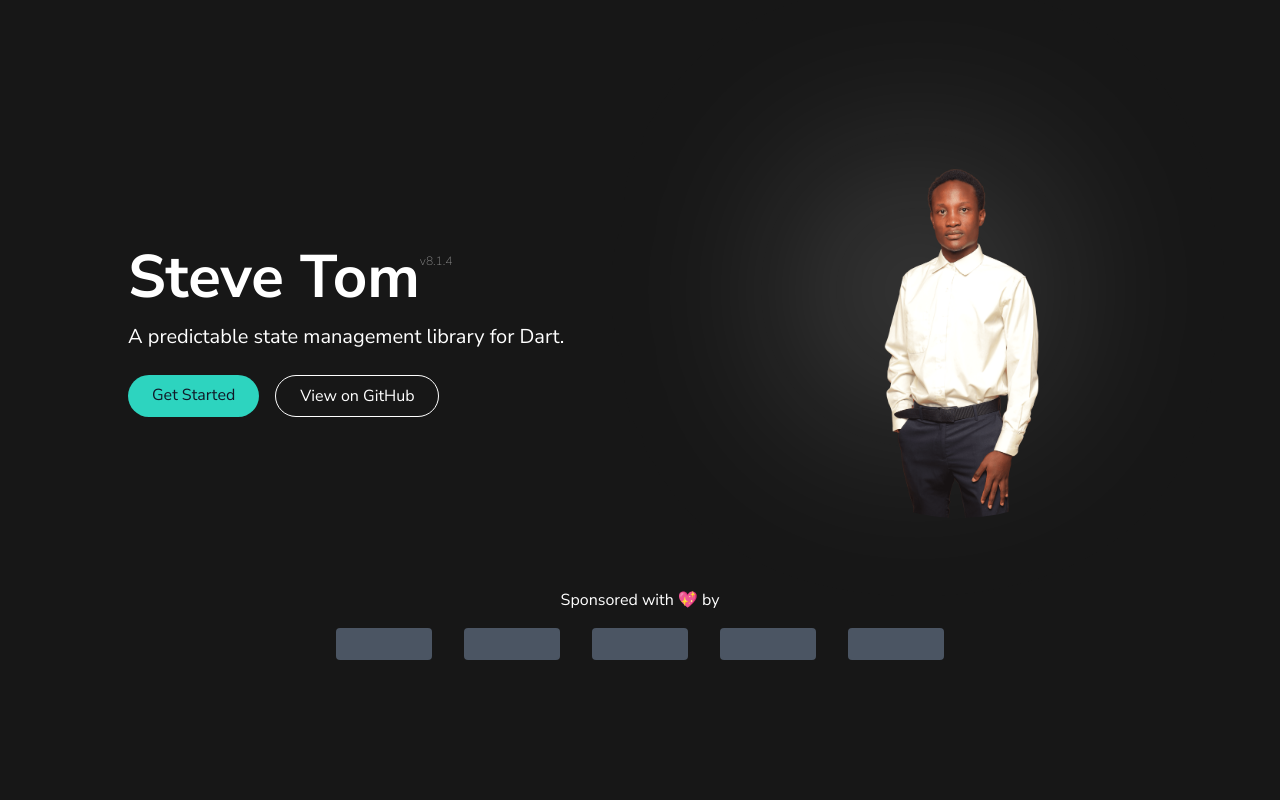
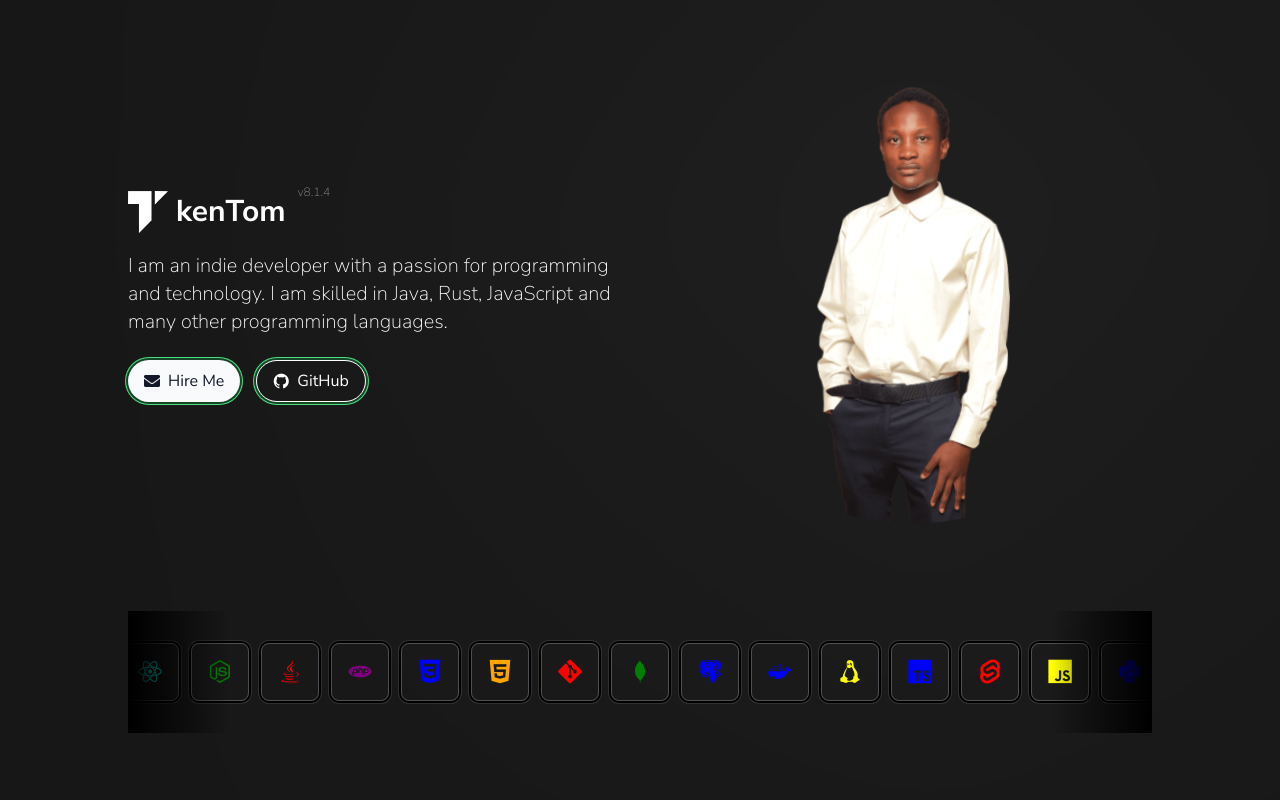
Before and after one commit to Raccoon254/svelte-portfolio, a SvelteKit app: page / in a window 1280 px wide. Shown: the top 800 px of the page. Built offline with nearby package versions, Linux system fonts and the light colour scheme.

Commit message:
Complete add animations

```diff
--- a/src/app.css
+++ b/src/app.css
@@ -32,3 +32,7 @@ body {
 .app{
 	background-color: var(--color-text);
 }
+
+.center{
+	@apply flex justify-center items-center;
+}
--- a/src/app.html
+++ b/src/app.html
@@ -7,7 +7,9 @@
 		%sveltekit.head%
 		<!-- fontawesome and devicons -->
 		<link rel="stylesheet" href="https://cdnjs.cloudflare.com/ajax/libs/font-awesome/5.15.3/css/all.min.css">
-		<link rel="stylesheet" href="https://cdn.jsdelivr.net/gh/konpa/devicon@master/devicon.min.css">
+
+		<link rel="stylesheet" type='text/css' href="https://cdn.jsdelivr.net/gh/devicons/devicon@latest/devicon.min.css" />
+
 	</head>
 	<body data-sveltekit-preload-data="hover">
 		<div style="display: contents">%sveltekit.body%</div>
--- a/src/routes/+page.svelte
+++ b/src/routes/+page.svelte
@@ -3,63 +3,112 @@
     onMount(() => {
         // Any necessary onMount logic can go here
     });
+
+		interface Skill {
+				name: string;
+				color: string;
+		}
+		let skills:Skill[] = [
+        { name: 'javascript', color: 'yellow' },
+        { name: 'python', color: 'blue' },
+        { name: 'react', color: 'cyan' },
+        { name: 'nodejs', color: 'green' },
+        { name: 'java', color: 'red' },
+        { name: 'php', color: 'purple' },
+        { name: 'css3', color: 'blue' },
+        { name: 'html5', color: 'orange' },
+        { name: 'git', color: 'red' },
+        { name: 'mongodb', color: 'green' },
+        { name: 'postgresql', color: 'blue' },
+        { name: 'docker', color: 'blue' },
+        { name: 'linux', color: 'yellow' },
+        { name: 'typescript', color: 'blue' },
+        { name: 'svelte', color: 'red' },
+    ];
+
+    // Duplicate skills to ensure smooth looping
+    skills = [...skills, ...skills];
+
+    let scrollBar: HTMLElement;
+
+    onMount(() => {
+        scrollBar.addEventListener('mouseenter', () => {
+            scrollBar.style.animationPlayState = 'paused';
+        });
+        scrollBar.addEventListener('mouseleave', () => {
+            scrollBar.style.animationPlayState = 'running';
+        });
+    });
+
 </script>
 
 <svelte:head>
-	<title>Bloc - A predictable state management library for Dart</title>
-	<meta name="description" content="Bloc is a predictable state management library for Dart." />
-	<link href="https://cdn.jsdelivr.net/npm/tailwindcss@2.2.19/dist/tailwind.min.css" rel="stylesheet">
+    <title>Steve Tom | Applied Computer Science Student & Self-Taught Developer</title>
+    <meta name="description" content="Steve Tom alias Raccoon254 - Graduate from Chuka University, specializing in Applied Computer Science. Experienced in YouTube, online courses, computer engineering, networking, Python, PHP, JavaScript, and Kotlin for Android Studio." />
+    <link rel="stylesheet" type="text/css" href="https://cdn.jsdelivr.net/gh/devicons/devicon@latest/devicon.min.css" />
+    <link rel="stylesheet" href="https://cdnjs.cloudflare.com/ajax/libs/font-awesome/5.15.3/css/all.min.css" />
 </svelte:head>
 
 <main class="h-screen text-white flex flex-col justify-center items-center p-8">
-    <div class="max-w-5xl w-full">
-        <div class="flex justify-between items-center mb-12">
-            <div>
-                <div class="flex items-center mb-2">
-									<h1 class="text-6xl font-bold mb-2">Steve Tom</h1>
-									<span class="text-xs pb-10 opacity-50 font-thin">v8.1.4</span>
+    <div class="max-w-5xl mt-8 w-full">
+        <div class="flex flex-col gap-3 md:flex-row justify-between items-center mb-12">
+            <div class="md:w-1/2">
+                <div class="flex gap-2 items-center h-16 overflow-clip mb-2">
+									<img src="/logo-light.png" alt="Steve Tom" class="w-10 object-cover" />
+									<h1 class="text-3xl font-bold">kenTom</h1>
+									<span class="text-xs pl-1 pb-10 opacity-50 font-thin">v8.1.4</span>
 								</div>
-                <p class="text-xl mb-6">A predictable state management library for Dart.</p>
+                <p class="text-xl font-thin mb-6">
+									I am an indie developer with a passion for programming and technology. I am skilled in Java, Rust, JavaScript and many other programming languages.
+								</p>
                 <div class="flex space-x-4">
-                    <a href="#" class="bg-teal-400 text-gray-900 px-6 py-2 rounded-full hover:bg-teal-300 transition duration-300">
-                        Get Started
+                    <a href="#contact" class="bg-gray-50 text-gray-900 px-4 py-2 rounded-full hover:bg-gray-300 transition duration-300 ring-1 ring-offset-2 ring-offset-dark ring-green-400 gap-2 center">
+											<i class="fas fa-envelope"></i>
+												Hire Me
                     </a>
-                    <a href="#" class="bg-transparent border border-white px-6 py-2 rounded-full hover:bg-white hover:text-gray-900 transition duration-300">
-                        View on GitHub
+                    <a href="https://github.com/Raccoon254" target="_blank" rel="noopener"
+										 class="bg-transparent border border-white px-4 py-2 rounded-full hover:bg-white hover:text-gray-900 center transition duration-300 ring-1 ring-offset-2 ring-offset-dark gap-2 ring-green-400">
+											<i class="devicon-github-original"></i>
+                        GitHub
                     </a>
                 </div>
             </div>
-            <div class="w-96 h-96 relative">
+            <div class="w-96 h-96 md:w-[30rem] rotate-2 center relative">
 							<!-- Gradient behind the image  -->
 								<section class="z-0 radial-gradient"></section>
                 <img class="z-10 user-image" src="/steve-tom-half-image.png" alt="Bloc logo" />
             </div>
         </div>
 
-        <div class="mt-16">
-            <p class="text-center mb-4">Sponsored with 💖 by</p>
-            <div class="flex justify-center space-x-8">
-                <!-- Replace these divs with actual sponsor logos or names -->
-                <div class="w-24 h-8 bg-gray-600 rounded"></div>
-                <div class="w-24 h-8 bg-gray-600 rounded"></div>
-                <div class="w-24 h-8 bg-gray-600 rounded"></div>
-                <div class="w-24 h-8 bg-gray-600 rounded"></div>
-                <div class="w-24 h-8 bg-gray-600 rounded"></div>
-            </div>
-        </div>
+				<div class="mt-16 md:mt-32">
+					<div class="skills-scroll-container relative">
+						<div class="end-l h-full absolute top-1/2 -translate-y-1/2 left-0"></div>
+							<div class="skills-scroll py-8" bind:this={scrollBar}>
+									{#each skills as skill}
+											<div
+											data-tip={skill.name}
+											 class="skill-item text-2xl mr-3 p-4 tooltip cursor-pointer rounded-lg border border-gray-400 border-opacity-40 ring-1 ring-offset-2 ring-offset-black ring-white ring-opacity-10 hover:scale-105 transition-all" style="color: {skill.color}">
+													<i class={"devicon-" + skill.name + "-plain"}></i>
+											</div>
+									{/each}
+							</div>
+							<div class="end-r absolute top-1/2 -translate-y-1/2 right-0"></div>
+					</div>
+			</div>
+
+
     </div>
 </main>
 
 <style>
     .radial-gradient {
-				top: 0;
-				left: 0;
 				width: 300px;
 				height: 300px;
-				background: radial-gradient(circle, rgba(255, 255, 255, 0.4) 0%, rgba(255, 255, 255, 0) 70%);
+				background: radial-gradient(circle, rgba(255, 255, 255, 1) 0%, rgba(255, 255, 255, 0) 70%);
 				/* Blur */
 				filter: blur(100px);
 				z-index: 700;
+				animation: wobble 5s infinite;
 		}
 		.user-image {
 				border-radius: 50%;
@@ -68,6 +117,81 @@
 				top: 50%;
 				left: 50%;
 				transform: translate(-50%, -50%);
+		}
+		@keyframes wobble {
+            0% { transform: translateX(0%); }
+            15% { transform: translateY(-25%) rotate(-5deg); }
+            30% { transform: translateX(20%) rotate(3deg); }
+            45% { transform: translateX(-15%) rotate(-3deg); }
+            60% { transform: translateX(10%) rotate(2deg); }
+            75% { transform: translateX(-5%) rotate(-1deg); }
+            100% { transform: translateX(0%); }
+         }
+	.skills-scroll-container {
+        overflow: hidden;
+        white-space: nowrap;
+        width: 100%;
+    }
 
+    .skills-scroll {
+        display: inline-block;
+        animation: scroll 40s linear infinite;
+    }
+
+    .skill-item {
+        display: inline-flex;
+        justify-content: center;
+        align-items: center;
+    }
+
+    @keyframes scroll {
+        0% {
+            transform: translateX(0);
+        }
+        100% {
+            transform: translateX(-50%);
+        }
+    }
+
+		.end-l {
+				z-index: 1000;
+				width: 100px;
+				height: 100%;
+				background-image: linear-gradient(to right, rgb(0, 0, 0, 1), transparent);
 		}
+
+		.end-r {
+				z-index: 1000;
+				width: 100px;
+				height: 100%;
+				background-image: linear-gradient(to left, rgba(0, 0, 0, 1), transparent);
+		}
+
+    .radial-gradient {
+        width: 300px;
+        height: 300px;
+        background: radial-gradient(circle, rgba(255, 255, 255, 1) 0%, rgba(255, 255, 255, 0) 70%);
+        filter: blur(300px);
+        z-index: 700;
+        animation: wobble 5s infinite;
+    }
+
+    .user-image {
+        border-radius: 50%;
+        z-index: 800;
+        position: absolute;
+        top: 50%;
+        left: 50%;
+        transform: translate(-50%, -50%);
+    }
+
+    @keyframes wobble {
+        0% { transform: translateX(0%); }
+        15% { transform: translateY(-25%) rotate(-5deg); }
+        30% { transform: translateX(20%) rotate(3deg); }
+        45% { transform: translateX(-15%) rotate(-3deg); }
+        60% { transform: translateX(10%) rotate(2deg); }
+        75% { transform: translateX(-5%) rotate(-1deg); }
+        100% { transform: translateX(0%); }
+    }
 </style>
--- a/tailwind.config.js
+++ b/tailwind.config.js
@@ -2,7 +2,13 @@
 export default {
   content: ['./src/**/*.{html,js,svelte,ts}'],
   theme: {
-    extend: {},
+    extend: {
+      colors: {
+        "dark": "rgba(0, 0, 0, 0.7)",
+        "dark-2": "rgba(0, 0, 0, 0.8)",
+        "dark-3": "rgba(0, 0, 0, 0.9)",
+      },
+    },
   },
   plugins: [require("daisyui")],
 }
```
